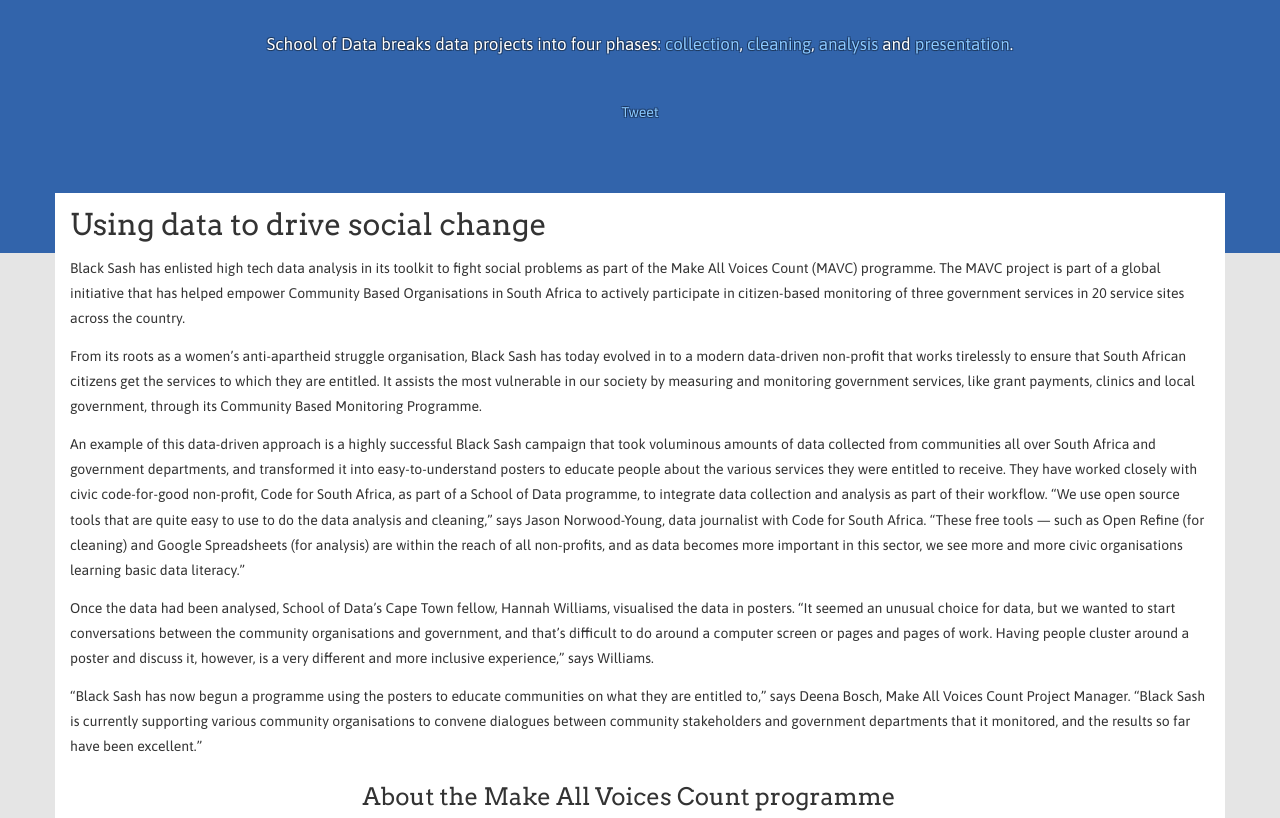
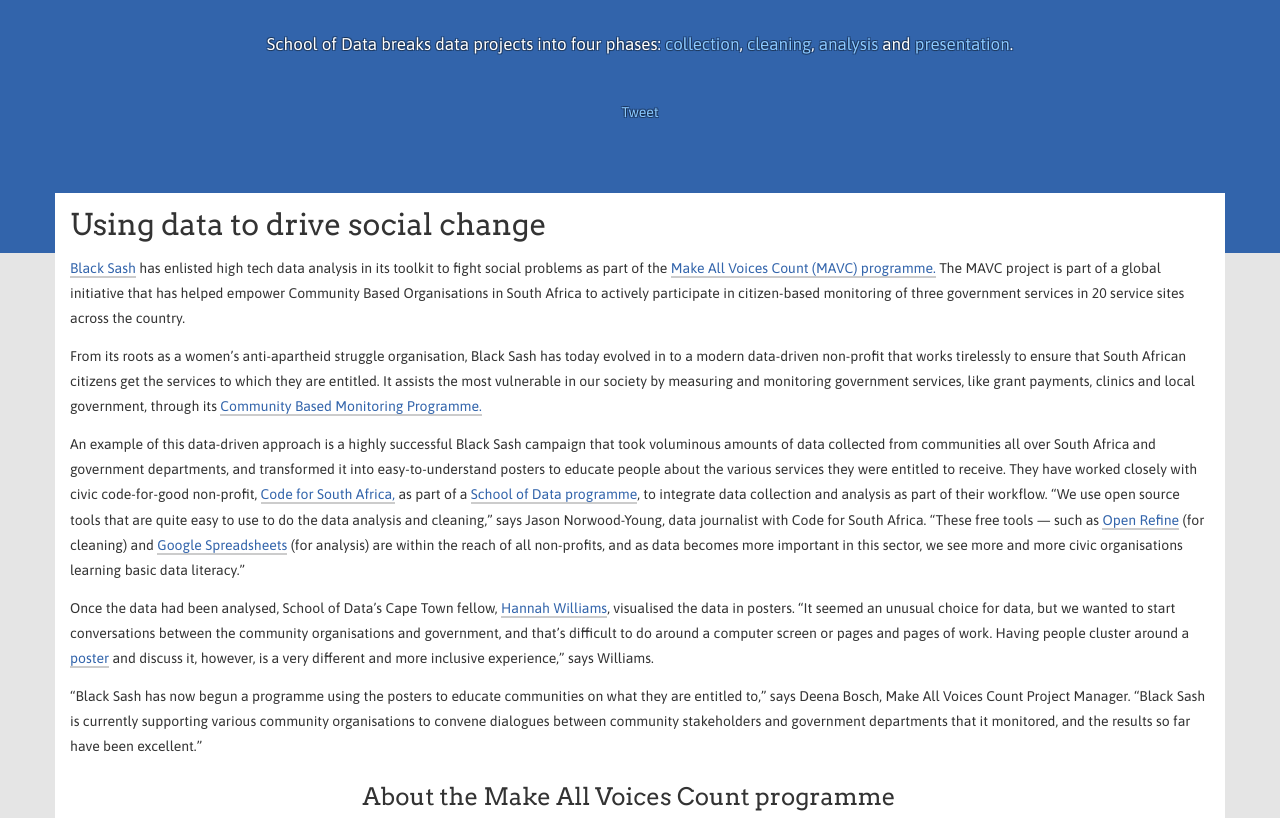
Before and after one commit to OpenUpSA/blacksash-poster-website, a Jekyll site: the page built from index.html, in a window 1280 px wide and 900 px high, scrolled down 408 px, cut to the strip 0-818 px from the top of the window. Built offline with Jekyll 4.4.1, drawn with Linux system fonts in a browser that asks for light colours; comment, search, counter and statistics services are not loaded; some of the changed lines change nothing that is shown.

Commit message:
links added

```diff
--- a/index.html
+++ b/index.html
@@ -25,15 +25,15 @@
 		<div class="row">
 			<div class="col-md-12" id="press_release">
 				<h2>Using data to drive social change</h2>
-				<p>Black Sash has enlisted high tech data analysis in its toolkit to fight social problems as part of the Make All Voices Count (MAVC) programme.
+				<p><a href="http://www.blacksash.org.za/">Black Sash</a> has enlisted high tech data analysis in its toolkit to fight social problems as part of the <a href="http://www.makingallvoicescount.org/">Make All Voices Count (MAVC) programme.</a>
 				The MAVC project is part of a global initiative that has helped empower Community Based Organisations in South Africa to actively participate in citizen-based monitoring of three government services in 20 service sites across the country.</p>
 				<p>From its roots as a women’s anti-apartheid struggle organisation, Black Sash has today evolved in to a modern data-driven non-profit that works tirelessly to ensure that South African citizens get the services to which they are entitled.
-				It assists the most vulnerable in our society by measuring and monitoring government services, like grant payments, clinics and local government, through its Community Based Monitoring Programme.</p>
+				It assists the most vulnerable in our society by measuring and monitoring government services, like grant payments, clinics and local government, through its <a href="http://www.blacksash.org.za/index.php/sash-in-action/community-monitoring-and-advocacy-programme">Community Based Monitoring Programme.</a></p>
 				<p>An example of this data-driven approach is a highly successful Black Sash campaign that took voluminous amounts of data collected from communities all over South Africa and government departments, and transformed it into easy-to-understand posters to educate people about the various services they were entitled to receive.
-				They have worked closely with civic code-for-good non-profit, Code for South Africa, as part of a School of Data programme, to integrate data collection and analysis as part of their workflow.
-				“We use open source tools that are quite easy to use to do the data analysis and cleaning,” says Jason Norwood-Young, data journalist with Code for South Africa. “These free tools — such as Open Refine (for cleaning) and Google Spreadsheets (for analysis) are within the reach of all non-profits, and as data becomes more important in this sector, we see more and more civic organisations learning basic data literacy.”</p>
-				<p>Once the data had been analysed, School of Data’s Cape Town fellow, Hannah Williams, visualised the data in posters.
-				“It seemed an unusual choice for data, but we wanted to start conversations between the community organisations and government, and that’s difficult to do around a computer screen or pages and pages of work. Having people cluster around a poster and discuss it, however, is a very different and more inclusive experience,” says Williams.</p>
+				They have worked closely with civic code-for-good non-profit, <a href="http://code4sa.org/">Code for South Africa,</a> as part of a <a href="http://schoolofdata.org/">School of Data programme</a>, to integrate data collection and analysis as part of their workflow.
+				“We use open source tools that are quite easy to use to do the data analysis and cleaning,” says Jason Norwood-Young, data journalist with Code for South Africa. “These free tools — such as <a href="http://openrefine.org/">Open Refine</a> (for cleaning) and <a href="http://www.google.co.za/sheets/about/">Google Spreadsheets</a> (for analysis) are within the reach of all non-profits, and as data becomes more important in this sector, we see more and more civic organisations learning basic data literacy.”</p>
+				<p>Once the data had been analysed, School of Data’s Cape Town fellow, <a href="https://twitter.com/littlemsnimbus">Hannah Williams</a>, visualised the data in posters.
+				“It seemed an unusual choice for data, but we wanted to start conversations between the community organisations and government, and that’s difficult to do around a computer screen or pages and pages of work. Having people cluster around a <a href="#posters">poster</a> and discuss it, however, is a very different and more inclusive experience,” says Williams.</p>
 				<p>“Black Sash has now begun a programme using the posters to educate communities on what they are entitled to,” says Deena Bosch, Make All Voices Count Project Manager.
 				“Black Sash is currently supporting various community organisations to convene dialogues between community stakeholders and government departments that it monitored, and the results so far have been excellent.”</p>
 
@@ -129,7 +129,7 @@
 		<div class="row">
 			<div class="col-md-12">
 				<div class="page-header">
-					<h2>Posters</h2>
+					<h2><a id="posters">Posters</a></h2>
 				</div>
 				<h3>Health</h3>
 				<div class="row">
```
